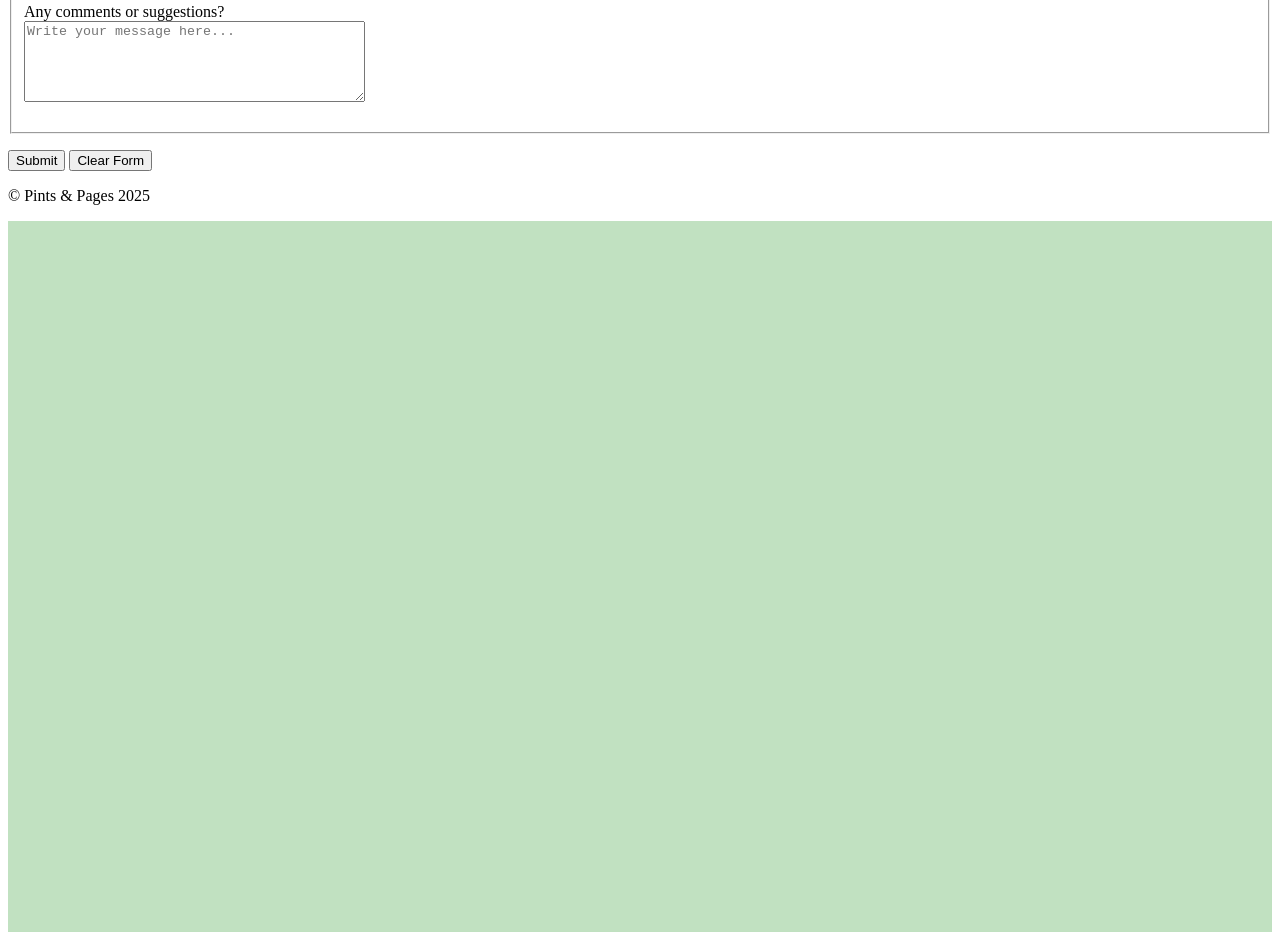
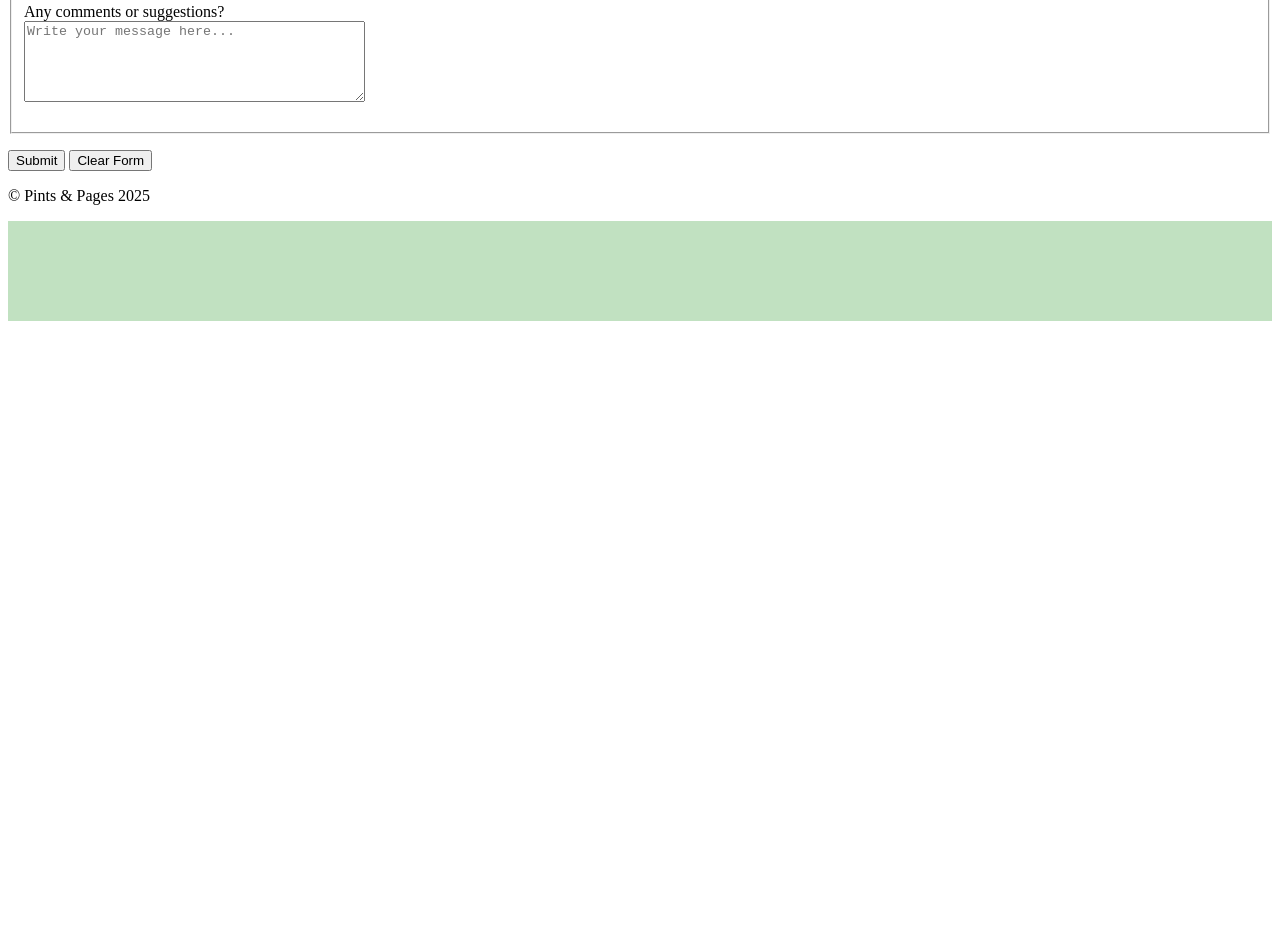
Before and after one commit to F-A-Alex/ITC_4214_Projects_FAA, a plain HTML site: page Portfolio_2/contact.html in a window 1280 px wide. Shown: the part 1126-2070 px from the top of the page. After the commit the page ends 1459 px from the top, so only its background shows below. Drawn offline with Linux system fonts and the light colour scheme.

Commit message:
Update contact.html

```diff
--- a/Portfolio_2/contact.html
+++ b/Portfolio_2/contact.html
@@ -105,7 +105,7 @@
     <!--Common Footer Section: Copyright and banner image-->
     <footer>
         <p>&copy; Pints & Pages 2025</p>
-        <img src="./images/banner.png" alt="Banner Image - Pastel Green" width="100% height="100">
+        <img src="./images/banner.png" alt="Banner Image - Pastel Green" width="100%" height="100">
     </footer>
 
 
```
